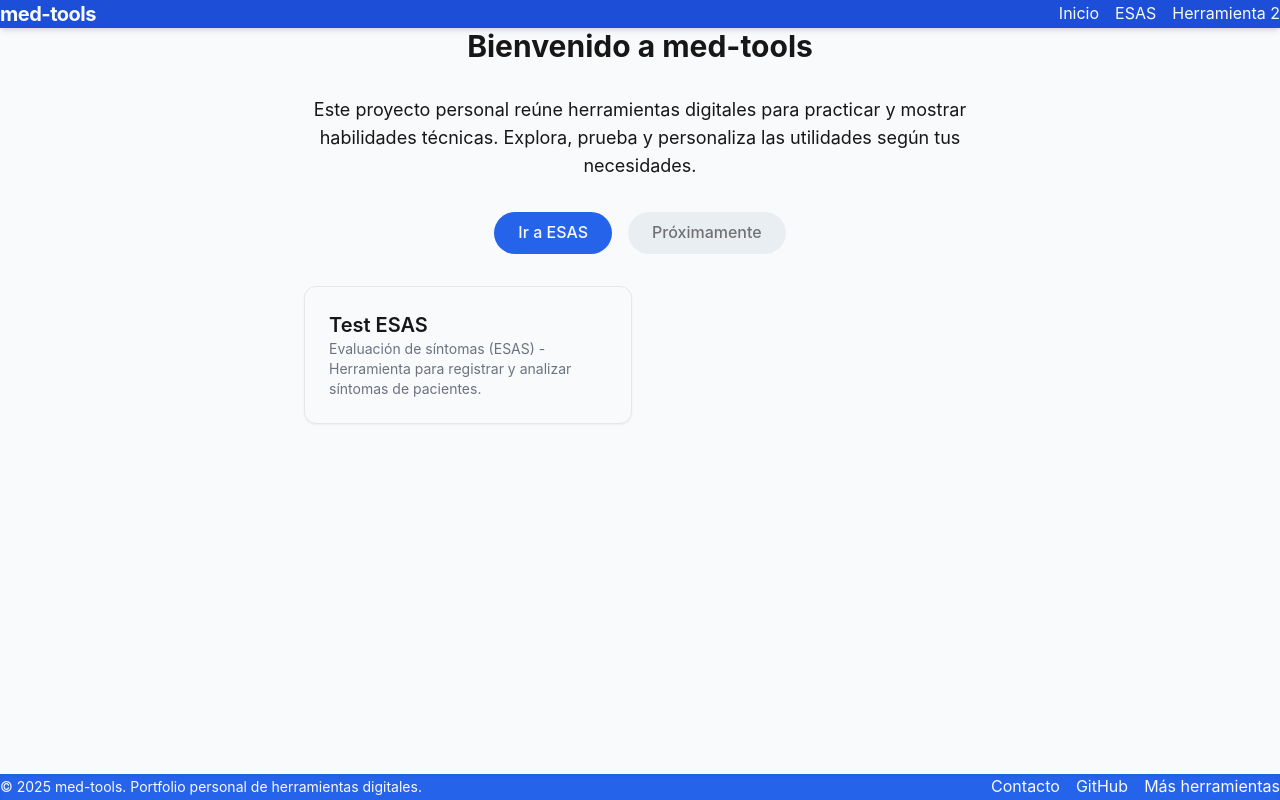
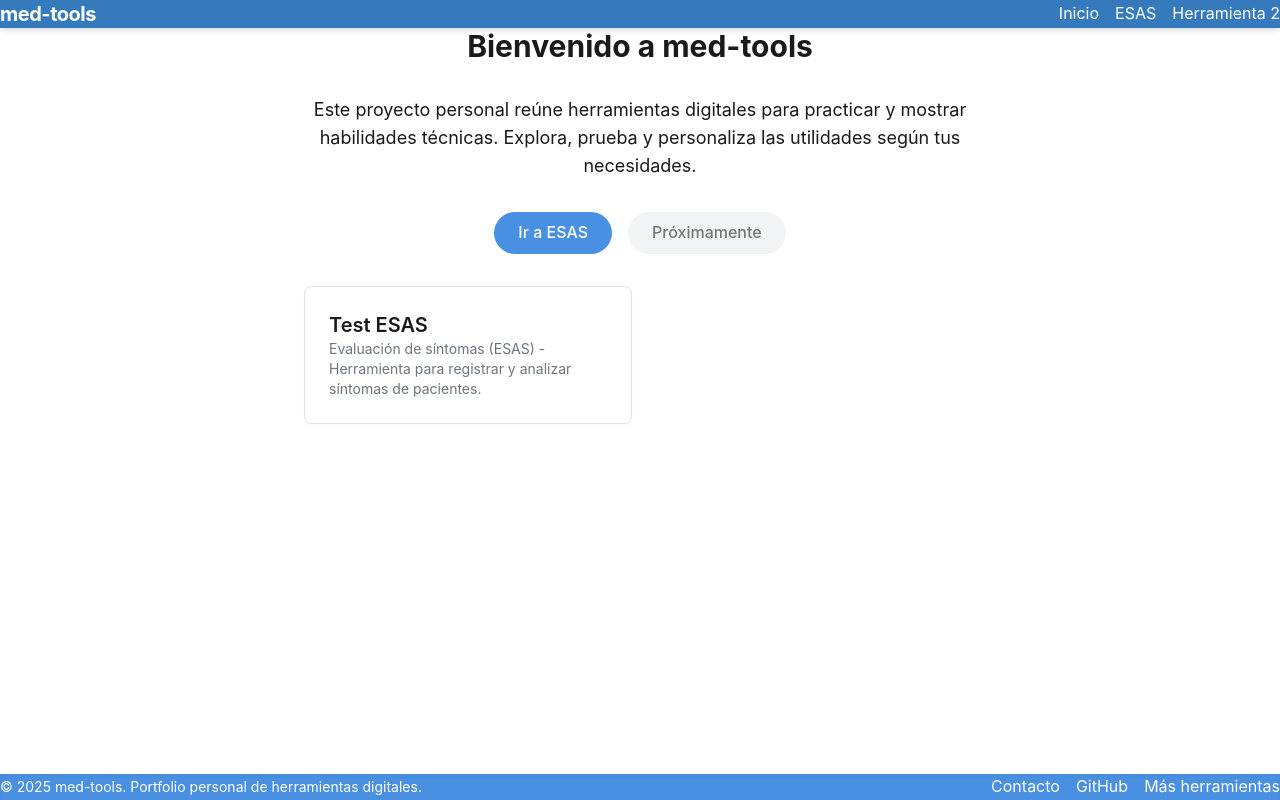
Before and after one commit to RadikeCosa/med-tools, a Next.js app: page / in a window 1280 px wide. Built offline with nearby package versions, Linux system fonts and the light colour scheme.

Commit message:
Fix duplicate React keys and implement light minimalist theme
Co-authored-by: RadikeCosa <82557152+RadikeCosa@users.noreply.github.com>

```diff
--- a/app/config/site.config.ts
+++ b/app/config/site.config.ts
@@ -59,9 +59,9 @@ export const siteConfig: SiteConfig = {
   ],
 
   footerNav: [
-    { label: "Contacto", href: "#" },
+    { label: "Contacto", href: "#contacto" },
     { label: "GitHub", href: "https://github.com/RadikeCosa/med-tools" },
-    { label: "Más herramientas", href: "#" },
+    { label: "Más herramientas", href: "#herramientas" },
   ],
 
   sections: [
--- a/app/globals.css
+++ b/app/globals.css
@@ -6,44 +6,44 @@
  */
 
 :root {
-  /* Color Palette - Light Mode */
-  --background: #f9fafb;
-  --background-secondary: #f3f4f6;
-  --foreground: #171717;
-  --foreground-muted: #6b7280;
-  --foreground-strong: #111827;
+  /* Color Palette - Light Mode (Default - Minimalist) */
+  --background: #ffffff;
+  --background-secondary: #f8f9fa;
+  --foreground: #1a1a1a;
+  --foreground-muted: #6c757d;
+  --foreground-strong: #000000;
 
-  /* Brand Colors */
-  --primary: #2563eb;
-  --primary-hover: #1d4ed8;
-  --secondary: #e0e7ef;
-  --accent: #fbbf24;
-  --accent-hover: #f59e0b;
+  /* Brand Colors - Simplified Palette */
+  --primary: #4a90e2;
+  --primary-hover: #357abd;
+  --secondary: #e9ecef;
+  --accent: #4a90e2;
+  --accent-hover: #357abd;
 
-  /* Semantic Colors */
-  --success: #10b981;
-  --success-light: #d1fae5;
-  --warning: #f59e0b;
-  --warning-light: #fef3c7;
-  --error: #ef4444;
-  --error-light: #fee2e2;
-  --info: #3b82f6;
-  --info-light: #dbeafe;
+  /* Semantic Colors - Minimal */
+  --success: #28a745;
+  --success-light: #d4edda;
+  --warning: #ffc107;
+  --warning-light: #fff3cd;
+  --error: #dc3545;
+  --error-light: #f8d7da;
+  --info: #4a90e2;
+  --info-light: #d1ecf1;
 
-  /* Border & Shadows */
-  --border-color: #e5e7eb;
-  --border-color-dark: #d1d5db;
-  --shadow-sm: 0 1px 2px 0 rgba(0, 0, 0, 0.05);
-  --shadow-md: 0 4px 6px -1px rgba(0, 0, 0, 0.1);
-  --shadow-lg: 0 10px 15px -3px rgba(0, 0, 0, 0.1);
+  /* Border & Shadows - Subtle */
+  --border-color: #dee2e6;
+  --border-color-dark: #ced4da;
+  --shadow-sm: 0 1px 2px 0 rgba(0, 0, 0, 0.03);
+  --shadow-md: 0 2px 4px 0 rgba(0, 0, 0, 0.05);
+  --shadow-lg: 0 4px 8px 0 rgba(0, 0, 0, 0.08);
 
   /* Typography */
   --font-sans: -apple-system, BlinkMacSystemFont, "Segoe UI", Roboto, "Helvetica Neue", Arial, sans-serif;
   --font-mono: "Courier New", Courier, monospace;
 
-  /* Gradients */
-  --gradient-primary: linear-gradient(135deg, var(--primary) 0%, #1e40af 100%);
-  --gradient-accent: linear-gradient(135deg, var(--accent) 0%, var(--accent-hover) 100%);
+  /* Gradients - Simplified */
+  --gradient-primary: linear-gradient(135deg, #4a90e2 0%, #357abd 100%);
+  --gradient-accent: linear-gradient(135deg, #4a90e2 0%, #357abd 100%);
 
   /* Spacing System */
   --spacing-xs: 0.25rem;
@@ -53,11 +53,11 @@
   --spacing-xl: 2rem;
   --spacing-2xl: 3rem;
 
-  /* Border Radius */
-  --radius-sm: 0.375rem;
-  --radius-md: 0.5rem;
-  --radius-lg: 0.75rem;
-  --radius-xl: 1rem;
+  /* Border Radius - More subtle */
+  --radius-sm: 0.25rem;
+  --radius-md: 0.375rem;
+  --radius-lg: 0.5rem;
+  --radius-xl: 0.75rem;
   --radius-full: 9999px;
 
   /* Transitions */
@@ -66,17 +66,20 @@
   --transition-slow: 300ms ease-in-out;
 }
 
-/* Dark mode support */
+/* Dark mode support (opt-in only) */
 @media (prefers-color-scheme: dark) {
   :root {
-    --background: #111827;
-    --background-secondary: #1f2937;
-    --foreground: #f9fafb;
-    --foreground-muted: #9ca3af;
+    --background: #1a1a1a;
+    --background-secondary: #2d2d2d;
+    --foreground: #f5f5f5;
+    --foreground-muted: #a0a0a0;
     --foreground-strong: #ffffff;
-    --border-color: #374151;
-    --border-color-dark: #4b5563;
-    --secondary: #374151;
+    --border-color: #404040;
+    --border-color-dark: #4d4d4d;
+    --secondary: #3a3a3a;
+    --shadow-sm: 0 1px 2px 0 rgba(0, 0, 0, 0.2);
+    --shadow-md: 0 2px 4px 0 rgba(0, 0, 0, 0.3);
+    --shadow-lg: 0 4px 8px 0 rgba(0, 0, 0, 0.4);
   }
 }
 
```
